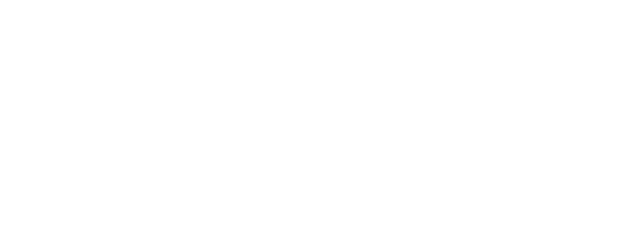
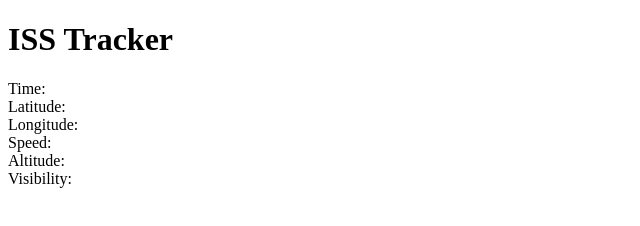
Before and after one commit to dantup01/iss-tracker-node, a website: page index.html in a window 1280 px wide. Shown: the whole page, without its empty margins (0-640 px from the left). Drawn offline with nearby package versions, Linux system fonts and the light colour scheme.

Commit message:
update body

```diff
--- a/index.html
+++ b/index.html
@@ -7,7 +7,39 @@
     <link rel="stylesheet" href="https://unpkg.com/leaflet@1.6.0/dist/leaflet.css" integrity="sha512-xwE/Az9zrjBIphAcBb3F6JVqxf46+CDLwfLMHloNu6KEQCAWi6HcDUbeOfBIptF7tcCzusKFjFw2yuvEpDL9wQ==" crossorigin="" />
   </head>
   <body>
+    <div>
+        <h1>ISS Tracker</h1>
 
+        <div id="map-div">
+        </div>
+
+        <div id="details">
+          <div>
+            Time:
+            <span class="time"></span>
+          </div>
+          <div>
+            Latitude:
+            <span class="latitude"></span>
+          </div>
+          <div>
+            Longitude:
+            <span class="longitude"></span>
+          </div>
+          <div>
+            Speed:
+            <span class="speed"></span>
+          </div>
+          <div>
+            Altitude:
+            <span class="altitude"></span>
+          </div>
+          <div>
+            Visibility:
+            <span class="visibility"></span>
+          </div>
+        </div>
+      </div>
 
 
     <script src="https://unpkg.com/leaflet@1.6.0/dist/leaflet.js" integrity="sha512-gZwIG9x3wUXg2hdXF6+rVkLF/0Vi9U8D2Ntg4Ga5I5BZpVkVxlJWbSQtXPSiUTtC0TjtGOmxa1AJPuV0CPthew==" crossorigin=""></script>
```
